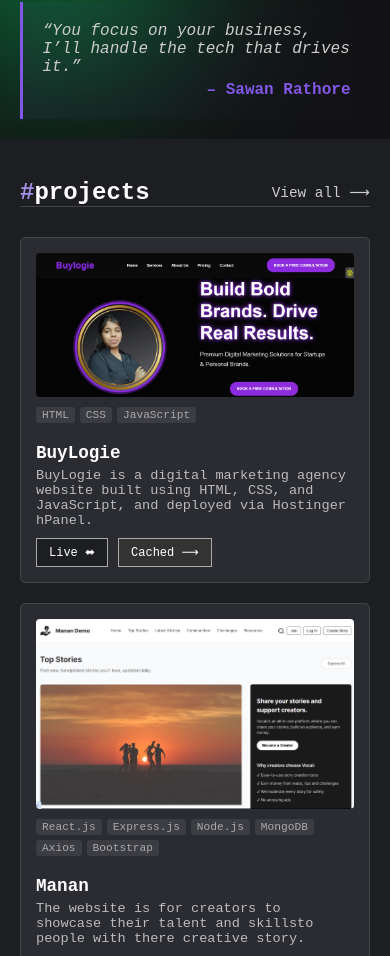
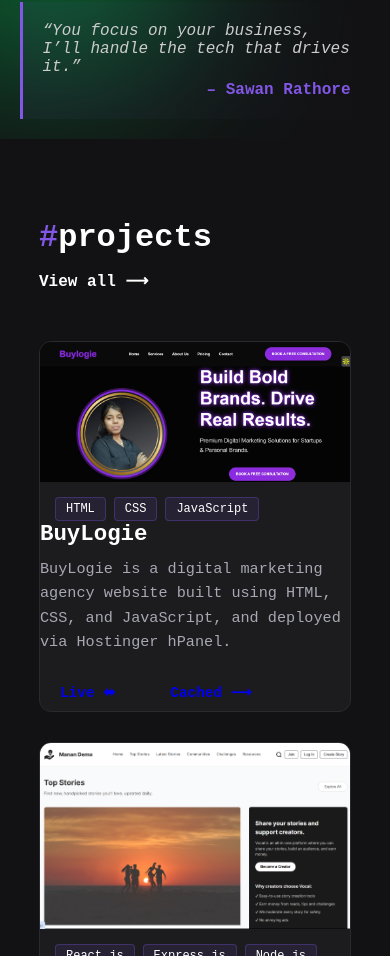
Before and after one commit to Sawan03/sawan, a React (Create React App) app: page / in a window 390 px wide. Shown: the part 1044-2000 px from the top of the page. Built offline with nearby package versions, Linux system fonts and the light colour scheme.

Commit message:
Update Projects.css

```diff
--- a/src/styles/Projects.css
+++ b/src/styles/Projects.css
@@ -1,103 +1,196 @@
+/* --- Section Layout --- */
 .projects-section {
-  padding: 40px 20px;
-  background-color: #1d1e22;
+  padding: 80px 10%;
+  background-color: #121214; /* Matches global dark theme */
   color: white;
   font-family: 'Courier New', monospace;
+  position: relative;
 }
 
+/* --- Header --- */
 .projects-header {
   display: flex;
   justify-content: space-between;
+  align-items: flex-end;
+  margin-bottom: 50px;
+}
+
+.header-title {
+  display: flex;
   align-items: center;
-  border-bottom: 1px solid #444;
-  margin-bottom: 30px;
+  gap: 20px;
 }
 
 .projects-header h2 {
-  font-size: 1.5rem;
-  color: #ffffff;
+  font-size: 2rem;
+  color: #fff;
+  margin: 0;
 }
 
-.projects-header .hashtag {
-  color: #a491e6;
+.hashtag {
+  color: #8257e6; /* Neon Purple */
+}
+
+.line {
+  height: 1px;
+  background: #8257e6;
+  width: 300px;
+  opacity: 0.5;
 }
 
 .view-all {
-  font-size: 0.9rem;
-  color: #ccc;
+  font-size: 1rem;
+  color: #fff;
   text-decoration: none;
+  font-weight: bold;
+  transition: color 0.3s;
 }
 
+.view-all:hover {
+  color: #8257e6;
+}
+
+/* --- Grid Layout --- */
 .projects-grid {
   display: grid;
-  grid-template-columns: repeat(auto-fit, minmax(280px, 1fr));
-  gap: 20px;
+  grid-template-columns: repeat(auto-fit, minmax(320px, 1fr)); /* Responsive Auto-fit */
+  gap: 30px;
 }
 
+/* --- Card Styling --- */
 .project-card {
-  background-color: #2b2c31;
-  border: 1px solid #444;
-  padding: 15px;
-  border-radius: 5px;
+  background-color: #1c1c1f;
+  border: 1px solid #29292e;
+  border-radius: 12px;
+  overflow: hidden; /* Keeps image zoom inside */
+  transition: transform 0.3s ease, border-color 0.3s ease, box-shadow 0.3s ease;
   display: flex;
   flex-direction: column;
 }
 
+.project-card:hover {
+  transform: translateY(-10px); /* Lift effect */
+  border-color: #8257e6; /* Purple Border glow */
+  box-shadow: 0 10px 30px rgba(0,0,0,0.4);
+}
+
+/* --- Image Styling --- */
+.image-container {
+  width: 100%;
+  height: 200px;
+  overflow: hidden;
+  position: relative;
+  border-bottom: 1px solid #29292e;
+}
+
 .project-image {
   width: 100%;
-  height: auto;
-  margin-bottom: 10px;
-  border-radius: 4px;
+  height: 100%;
+  object-fit: cover;
+  transition: transform 0.5s ease;
 }
 
+/* Zoom effect on hover */
+.project-card:hover .project-image {
+  transform: scale(1.1);
+}
+
+/* --- Tech Tags --- */
 .tech-tags {
-  font-size: 0.7rem;
-  color: #aaa;
+  padding: 15px 15px 0 15px;
   display: flex;
   flex-wrap: wrap;
-  gap: 5px;
-  margin-bottom: 10px;
+  gap: 8px;
 }
 
 .tech {
-  background-color: #3c3d43;
-  padding: 2px 6px;
-  border-radius: 3px;
+  font-size: 0.75rem;
+  color: #fff;
+  background-color: rgba(130, 87, 230, 0.1); /* Transparent Purple */
+  padding: 4px 10px;
+  border-radius: 4px;
+  border: 1px solid rgba(130, 87, 230, 0.3);
+}
+
+/* --- Content --- */
+.card-content {
+  padding: 15px;
+  display: flex;
+  flex-direction: column;
+  flex-grow: 1; /* Pushes buttons to bottom */
 }
 
 .project-card h3 {
-  font-size: 1.1rem;
-  margin: 10px 0 5px;
+  font-size: 1.4rem;
+  margin-bottom: 10px;
   color: #fff;
 }
 
 .project-card p {
-  font-size: 0.85rem;
-  color: #bbb;
-  margin-bottom: 10px;
+  font-size: 0.95rem;
+  color: #a8a8b3; /* Softer gray for text */
+  line-height: 1.6;
+  margin-bottom: 20px;
+  flex-grow: 1;
 }
 
+/* --- Buttons --- */
 .buttons {
   display: flex;
-  gap: 10px;
+  gap: 15px;
   margin-top: auto;
 }
 
 .btn {
-  padding: 6px 12px;
-  background-color: #1d1e22;
-  border: 1px solid #aaa;
-  color: white;
-  font-size: 0.75rem;
+  padding: 10px 20px;
+  font-size: 0.9rem;
+  font-weight: bold;
   text-decoration: none;
-  transition: background-color 0.2s ease;
+  border-radius: 5px;
+  display: flex;
+  align-items: center;
+  gap: 8px;
+  transition: all 0.3s ease;
 }
 
-.btn:hover {
-  background-color: #a491e6;
-  color: black;
+/* Live Button (Primary) */
+.live-btn {
+  background-color: transparent;
+  border: 1px solid #8257e6;
+  color: #8257e6;
 }
 
-.cached {
-  background-color: #333;
+.live-btn:hover {
+  background-color: rgba(130, 87, 230, 0.1);
+  box-shadow: 0 0 10px rgba(130, 87, 230, 0.4);
+  transform: translateY(-2px);
 }
+
+/* Cached Button (Secondary) */
+.cached-btn {
+  background-color: #29292e;
+  border: 1px solid #3e3e42;
+  color: #aaa;
+}
+
+.cached-btn:hover {
+  background-color: #323238;
+  color: #fff;
+}
+
+/* --- Responsive --- */
+@media (max-width: 768px) {
+  .projects-header {
+    flex-direction: column;
+    align-items: flex-start;
+    gap: 15px;
+  }
+
+  .line {
+    display: none; /* Hide decorative line on mobile */
+  }
+
+  .projects-grid {
+    grid-template-columns: 1fr; /* 1 column on mobile */
+  }
+}
```
